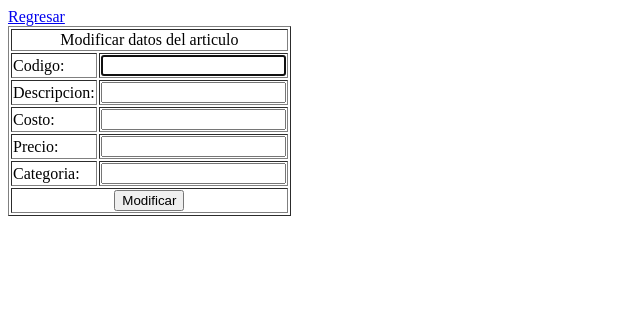
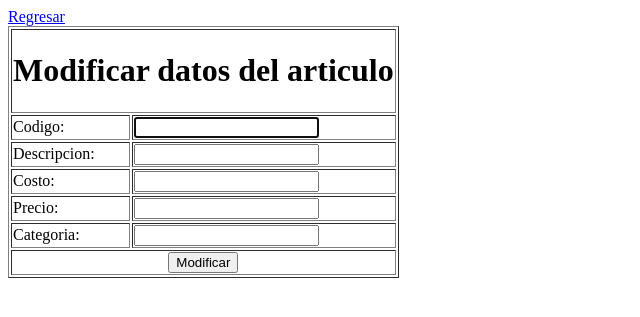
Before and after one commit to Kunai11/Inventario, a PHP site: page /cambiar_campos_articulos.php?palabra=1 in a window 1280 px wide. Shown: the top 317 px of the page, without its empty margins (0-640 px from the left). Run offline with PHP 8.4, Linux system fonts and the light colour scheme; data that the repository does not hold is empty.

Commit message:
Colocar un titulo

```diff
--- a/cambiar_campos_articulos.php
+++ b/cambiar_campos_articulos.php
@@ -16,7 +16,7 @@
         <form method="GET" action="guardar_cambios_articulos.php">
             <table border="1">
             <tr>
-                <td colspan="2" align="center">Modificar datos del articulo</td>
+                <td colspan="2" align="center"><h1>Modificar datos del articulo</h1></td>
             </tr>
             <tr>
                 <td>Codigo:</td>
```
